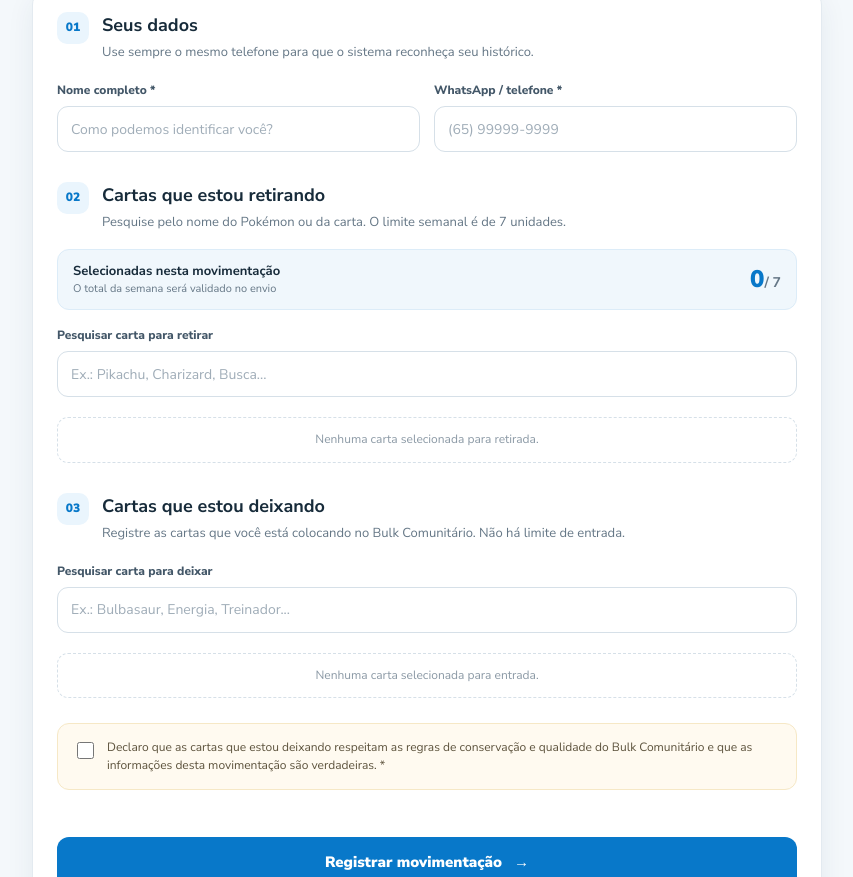
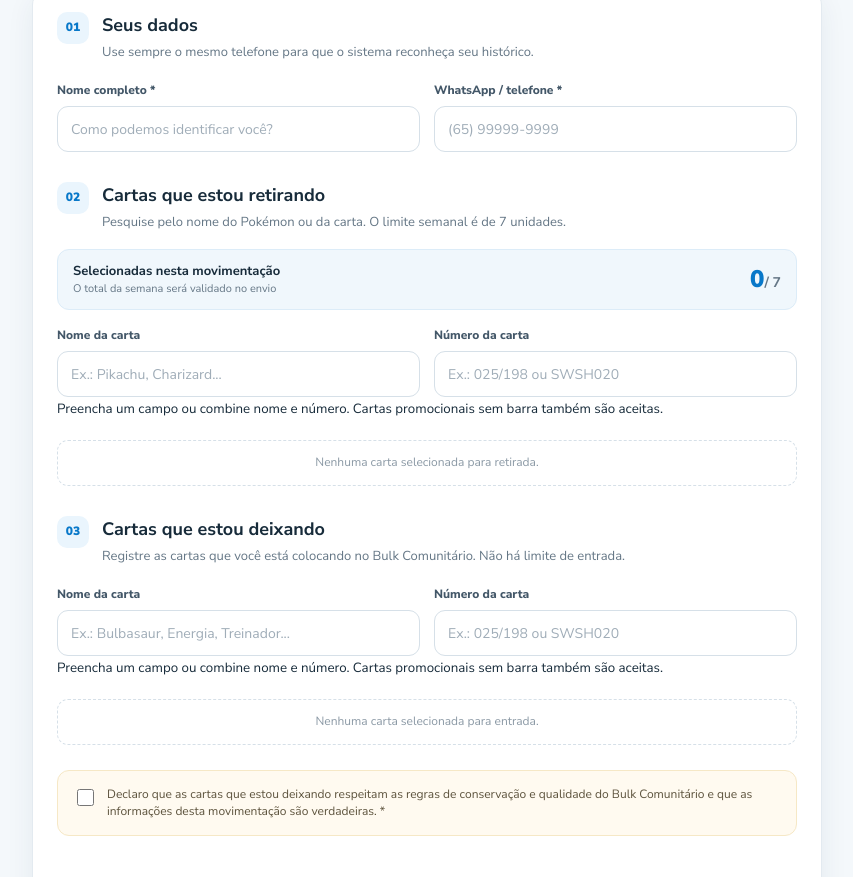
Before and after one commit to rihappytangara/bulk-comunitario, a plain HTML site: page index.html in a window 1280 px wide. Shown: the part 530-1407 px from the top of the page, without its empty margins (213-1066 px from the left). Drawn offline with Linux system fonts and the light colour scheme.

Commit message:
Adiciona campos separados para nome e número da carta

```diff
--- a/index.html
+++ b/index.html
@@ -70,10 +70,17 @@
         <div class="limit-number"><span id="withdraw-count">0</span><small>/ 7</small></div>
       </div>
       <div class="search-wrap">
-        <label class="field">
-          <span>Pesquisar carta para retirar</span>
-          <input id="withdraw-search" type="search" autocomplete="off" placeholder="Ex.: Pikachu, Charizard, Busca..." aria-label="Pesquisar carta para retirar">
-        </label>
+        <div class="form-grid">
+          <label class="field">
+            <span>Nome da carta</span>
+            <input id="withdraw-name-search" type="search" autocomplete="off" placeholder="Ex.: Pikachu, Charizard..." aria-label="Nome da carta para retirar">
+          </label>
+          <label class="field">
+            <span>Número da carta</span>
+            <input id="withdraw-number-search" type="search" autocomplete="off" placeholder="Ex.: 025/198 ou SWSH020" aria-label="Número da carta para retirar">
+          </label>
+        </div>
+        <small class="search-hint">Preencha um campo ou combine nome e número. Cartas promocionais sem barra também são aceitas.</small>
         <div id="withdraw-results" class="search-results" aria-live="polite"></div>
       </div>
       <div id="withdraw-selected" class="selected-list empty-state">Nenhuma carta selecionada para retirada.</div>
@@ -86,10 +93,17 @@
         </div>
       </div>
       <div class="search-wrap">
-        <label class="field">
-          <span>Pesquisar carta para deixar</span>
-          <input id="deposit-search" type="search" autocomplete="off" placeholder="Ex.: Bulbasaur, Energia, Treinador..." aria-label="Pesquisar carta para deixar">
-        </label>
+        <div class="form-grid">
+          <label class="field">
+            <span>Nome da carta</span>
+            <input id="deposit-name-search" type="search" autocomplete="off" placeholder="Ex.: Bulbasaur, Energia, Treinador..." aria-label="Nome da carta para deixar">
+          </label>
+          <label class="field">
+            <span>Número da carta</span>
+            <input id="deposit-number-search" type="search" autocomplete="off" placeholder="Ex.: 025/198 ou SWSH020" aria-label="Número da carta para deixar">
+          </label>
+        </div>
+        <small class="search-hint">Preencha um campo ou combine nome e número. Cartas promocionais sem barra também são aceitas.</small>
         <div id="deposit-results" class="search-results" aria-live="polite"></div>
       </div>
       <div id="deposit-selected" class="selected-list empty-state">Nenhuma carta selecionada para entrada.</div>
```
